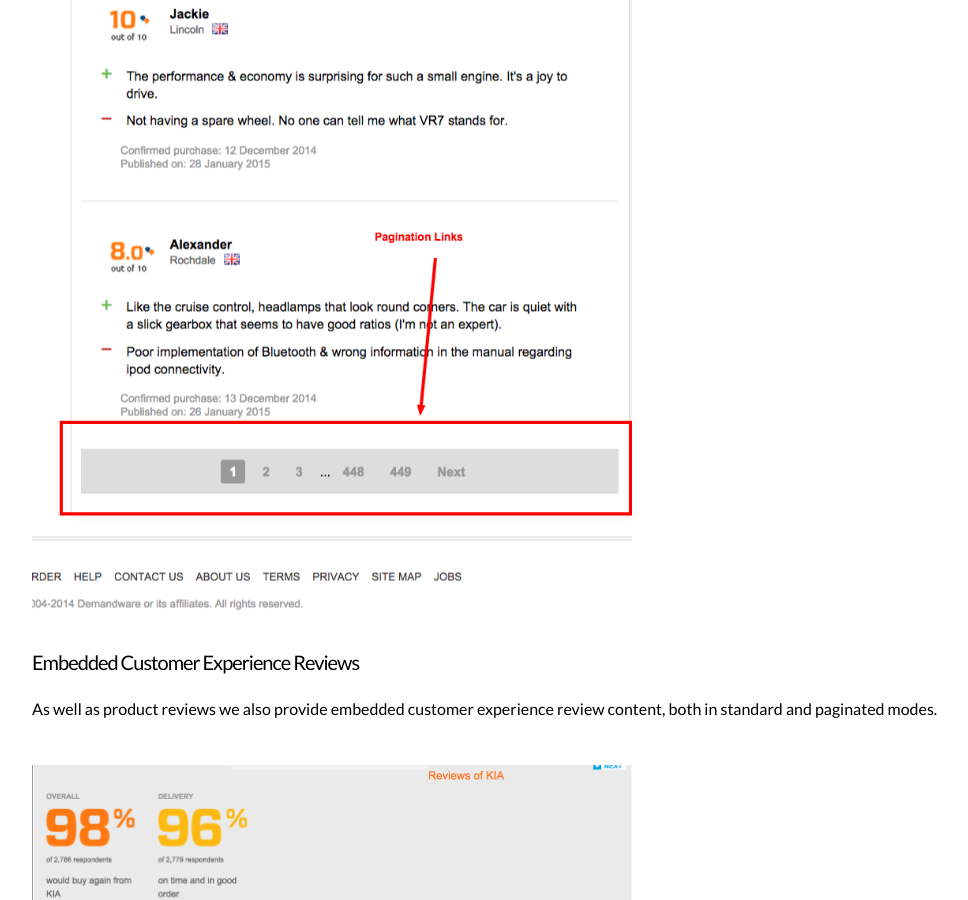
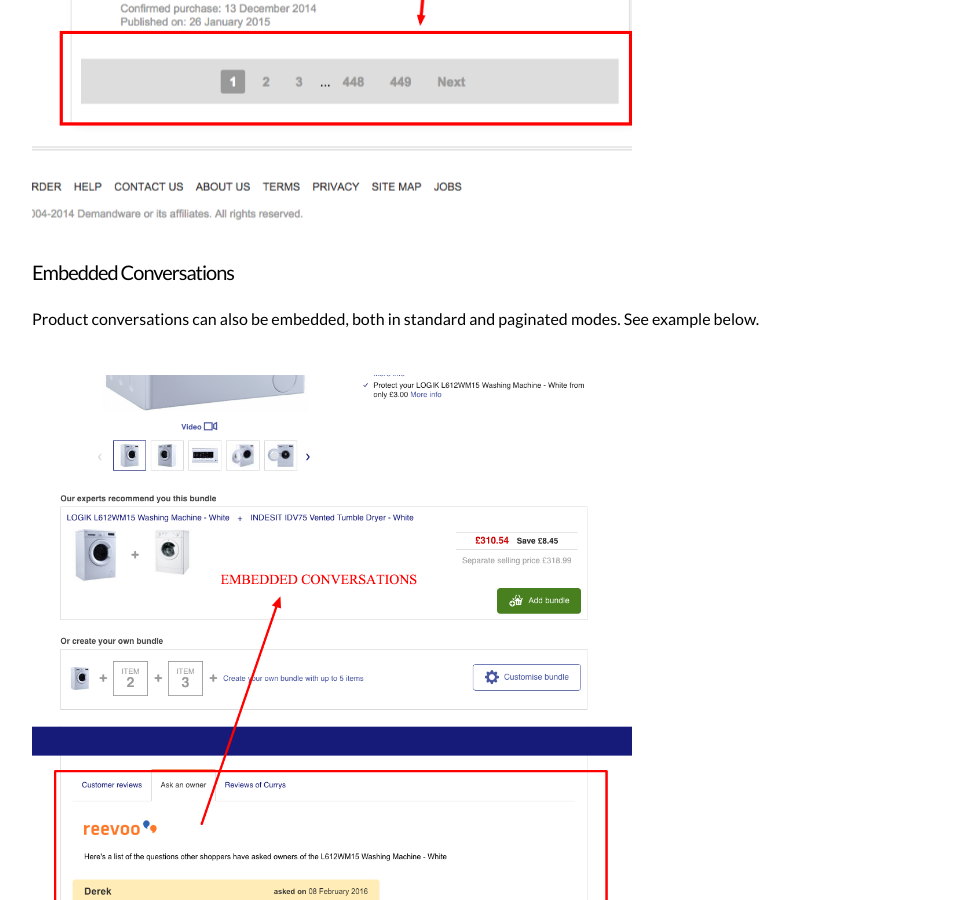
Before and after one commit to reevoo/reevoo.github.io, a Jekyll site: the page built from docs/seoboost/seo-boost.markdown, in a window 1280 px wide and 900 px high, scrolled down 6697 px. Shown: the whole window, without its empty margins (274-1242 px from the left). Built offline with Jekyll 4.4.1, drawn with Linux system fonts in a browser that asks for light colours.

Commit message:
PROD-2103 update seo guidelines with pictures from current clients

```diff
--- a/docs/seoboost/seo-boost.markdown
+++ b/docs/seoboost/seo-boost.markdown
@@ -46,9 +46,18 @@
 The user will be able to read the rest of reviews associated to the product by clicking on the "Reed more reviews" link, which will open open the standard ReevooMark lightbox.
 <br/><br/><br/>
 <img alt="embedded product reviews" src="/images/seo/seo_2.png" width="600px" />
+<br/><br/>
 In the paginated configuration, all reviews are embedded in the retailer site. Pagination links and sorting and filtering are present in the embedded content allowing the user to navigate through all the reviews in the same way they would do in the standard ReevooMark lightbox.
 <br/><br/>
 <img alt="embedded product reviews" src="/images/seo/seo_3.png" width="600px" />
+
+#### Embedded Conversations
+
+Product conversations can also be embedded, both in standard and paginated modes. See example below.
+
+<br/>
+<img alt="embedded conversations" src="/images/seo/seo_5.png" width="600px" />
+<br/><br/><br/>
 
 #### Embedded Customer Experience Reviews
 
@@ -56,7 +65,7 @@
 
 <br/>
 <img alt="embedded customer experience reviews" src="/images/seo/seo_4.png" width="600px" />
-<br/><br/>
+<br/><br/><br/>
 
 ## Tag Library Example
 
```
Also changed, not shown: images/seo/seo_1.png, images/seo/seo_2.png, images/seo/seo_5.png (added).
